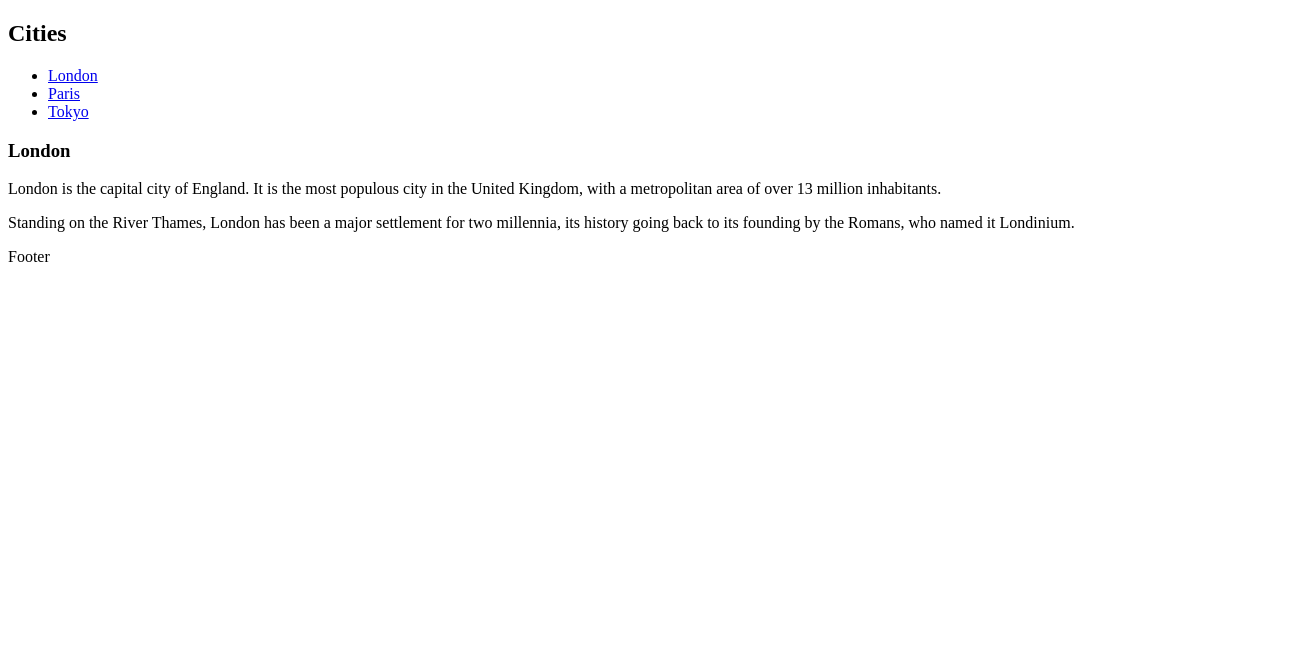
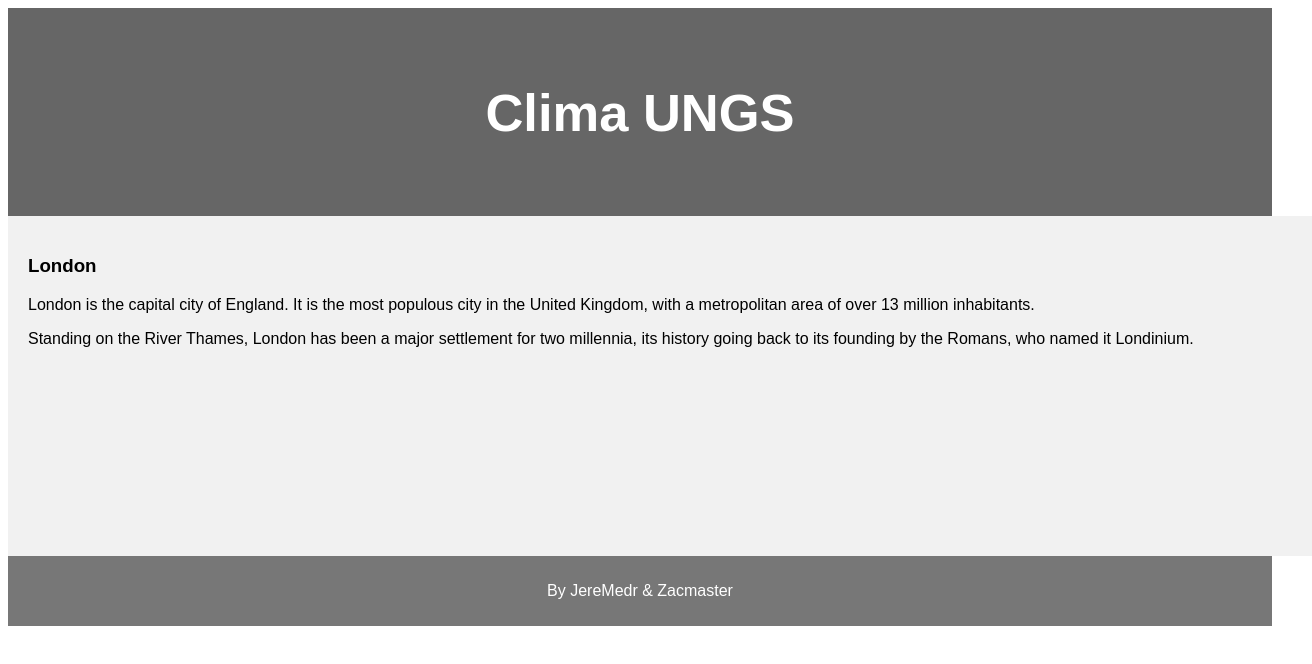
Before and after one commit to JereMedr/weather, a plain HTML site: page index.html in a window 1280 px wide. Shown: the whole page, 1312 px wide, since content can reach past the window. Drawn offline with Linux system fonts and the light colour scheme.

Commit message:
maquetado

```diff
--- a/code.js
+++ b/code.js
@@ -0,0 +1 @@
+zaca bigote de leche
--- a/index.html
+++ b/index.html
@@ -5,22 +5,24 @@
     <meta name="viewport" content="width=device-width, initial-scale=1.0">
     <meta http-equiv="X-UA-Compatible" content="ie=edge">
     <title>Document</title>
+    <link rel="stylesheet" href="style.css">
+
 </head>
 <body>
 
     <header>
-        <h2>Cities</h2>
+        <h2>Clima UNGS</h2>
       </header>
 
       <section>
-        <nav>
+        <!-- <nav>
           <ul>
             <li><a href="#">London</a></li>
             <li><a href="#">Paris</a></li>
             <li><a href="#">Tokyo</a></li>
           </ul>
         </nav>
-
+         -->
         <article>
           <h1>London</h1>
           <p>London is the capital city of England. It is the most populous city in the  United Kingdom, with a metropolitan area of over 13 million inhabitants.</p>
@@ -29,7 +31,7 @@
       </section>
 
       <footer>
-        <p>Footer</p>
+        <p>By JereMedr & Zacmaster</p>
       </footer>
 
 
--- a/style.css
+++ b/style.css
@@ -14,8 +14,8 @@ header {
 
 /* Create two columns/boxes that floats next to each other */
 nav {
-  float: left;
-  width: 30%;
+  /* float: left;
+  width: 30%; */
   height: 300px; /* only for demonstration, should be removed */
   background: #ccc;
   padding: 20px;
@@ -30,7 +30,7 @@ nav ul {
 article {
   float: left;
   padding: 20px;
-  width: 70%;
+  width: 100%;
   background-color: #f1f1f1;
   height: 300px; /* only for demonstration, should be removed */
 }
```
